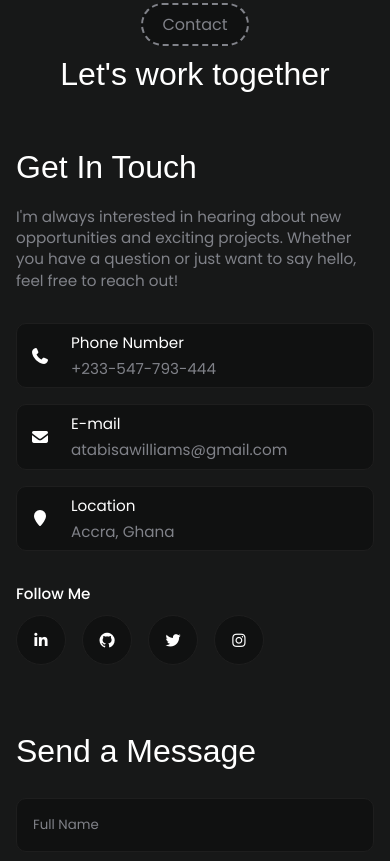
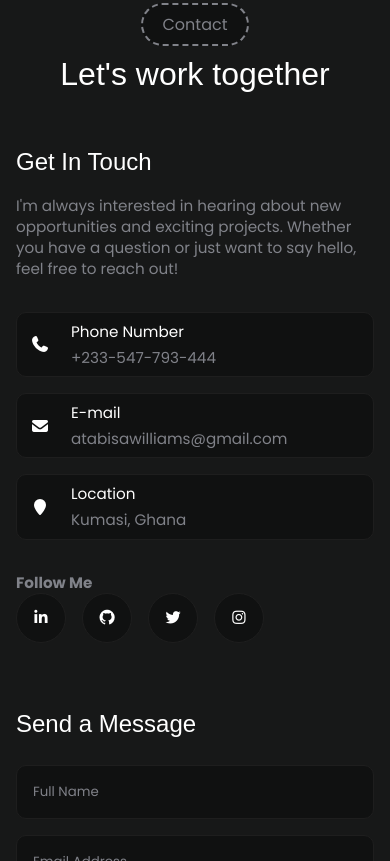
Before and after one commit to heyywillz/My-portfolio, a plain HTML site: page index.html in a window 390 px wide. Shown: the part 7803-8664 px from the top of the page. Drawn offline with Linux system fonts and the light colour scheme; a web font is replaced by a local one.

Commit message:
building my portfolio website

```diff
--- a/index.html
+++ b/index.html
@@ -330,7 +330,7 @@
         </div>
         <div class="contact-container">
           <div class="socials">
-            <h2>Get In Touch</h2>
+            <h3>Get In Touch</h3>
             <p>
               I'm always interested in hearing about new opportunities and
               exciting projects. Whether you have a question or just want to say
@@ -356,7 +356,7 @@
               <i class="fa fa-map-marker" aria-hidden="true"></i>
               <div>
                 <h4>Location</h4>
-                <span>Accra, Ghana</span>
+                <span>Kumasi, Ghana</span>
               </div>
             </div>
             <div class="follow">
@@ -378,7 +378,7 @@
             </div>
           </div>
           <div class="message">
-            <h4>Send a Message</h4>
+            <h3>Send a Message</h3>
             <form class="contact-form" id="contactForm">
               <input type="text" placeholder="Full Name" required />
               <input type="email" placeholder="Email Address" required />
@@ -454,7 +454,7 @@
                   >atabisawilliams@gmail.com</a
                 >
               </li>
-              <li>Accra, Ghana</li>
+              <li>Kumasi, Ghana</li>
             </ul>
           </div>
         </div>
--- a/style.css
+++ b/style.css
@@ -503,9 +503,9 @@ main {
   width: 45%;
 }
 
-.socials h2 {
+.socials h3 {
   font-family: "Afacad", sans-serif;
-  font-size: 2.5rem;
+  font-size: 2rem;
   font-weight: 300;
   color: var(--primary-color);
   margin-bottom: 1rem;
@@ -557,7 +557,7 @@ main {
   margin-top: 2rem;
 }
 
-.follow h4 {
+.follow h3 {
   color: var(--primary-color);
   margin-bottom: 0.7rem;
   font-weight: 500;
@@ -592,7 +592,7 @@ main {
   width: 45%;
 }
 
-.message h4 {
+.message h3 {
   font-family: "Afacad", sans-serif;
   font-size: 2rem;
   font-weight: 300;
@@ -631,7 +631,7 @@ main {
 }
 
 .submit-btn {
-  padding: 0.7rem 1.5rem;
+  padding: 0.5rem 1.5rem;
   background-color: var(--primary-color);
   color: var(--background-color);
   border: none;
@@ -844,7 +844,7 @@ footer {
   }
 
   .hero h1,
-  .section-title h2, .socials h2 {
+  .section-title h2 {
     font-size: 2rem;
   }
 
@@ -858,6 +858,10 @@ footer {
 
   .project-card {
     padding: 1.5rem;
+  }
+
+  .socials h3, .message h3 {
+    font-size: 1.5rem;
   }
 
   .footer-right {
@@ -922,4 +926,9 @@ footer {
     font-size: 1.7rem;
     margin-bottom: 0;
   }
+
+  .submit-btn {
+    width: 100%;
+    text-align: center;
+  }
 }
```
